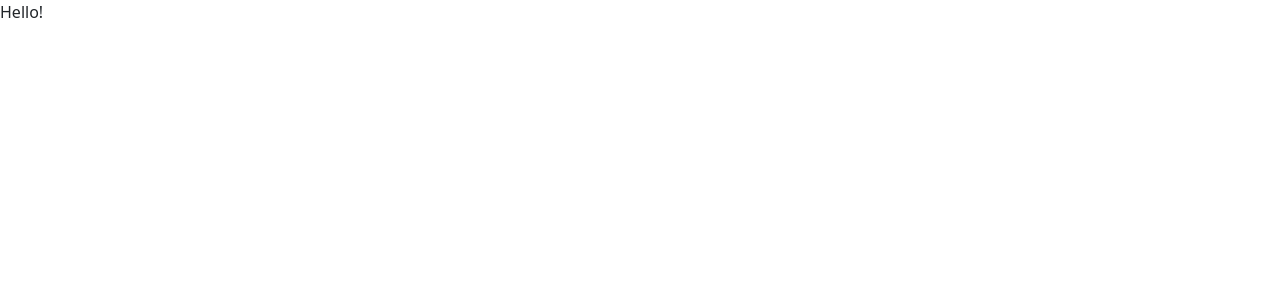
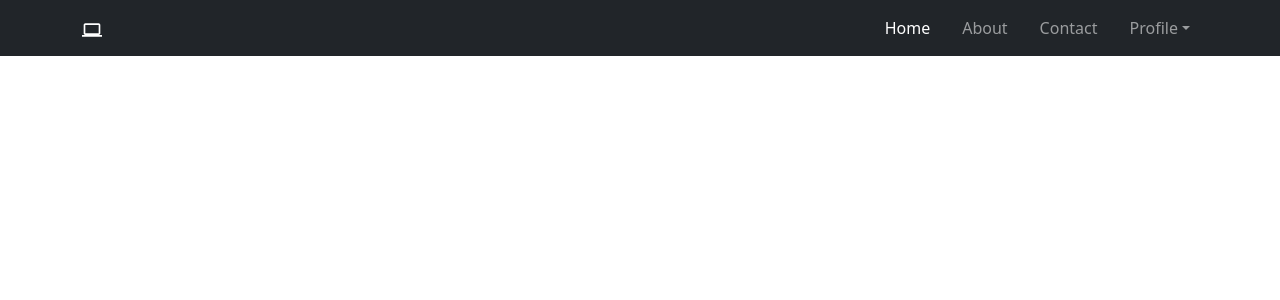
Before and after one commit to usbzonelk/ecommerce-app, a React (Create React App) app in the folder frontend/: page / in a window 1280 px wide. Shown: the top 300 px of the page. Built offline with nearby package versions, Linux system fonts and the light colour scheme.

Commit message:
Added #NavBar section

```diff
--- a/frontend/package.json
+++ b/frontend/package.json
@@ -8,6 +8,7 @@
     "@testing-library/user-event": "^13.5.0",
     "react": "^18.2.0",
     "react-dom": "^18.2.0",
+    "react-icons": "^4.7.1",
     "react-scripts": "5.0.1",
     "web-vitals": "^2.1.4"
   },
--- a/frontend/src/App.js
+++ b/frontend/src/App.js
@@ -1,9 +1,10 @@
 import React from 'react'
+import NavBar from './components/NavBar';
 
 const App = () => {
   return (
     <div className="App">
-      Hello!
+      <NavBar/>
     </div>
   );
 }
--- /dev/null
+++ b/frontend/src/components/NavBar.jsx
@@ -0,0 +1,41 @@
+import React from 'react'
+import { MdComputer } from 'react-icons/md'
+
+const NavBar = () => {
+    return (
+        <nav className="navbar navbar-expand-lg navbar-dark bg-dark">
+            <div className="container">
+                <a className="navbar-brand" href="#"><MdComputer/></a>
+                <button className="navbar-toggler" type="button" data-bs-toggle="collapse" data-bs-target="#navbarNav" aria-controls="navbarNav" aria-expanded="false" aria-label="Toggle navigation">
+                    <span className="navbar-toggler-icon"></span>
+                </button>
+                <div className="collapse navbar-collapse" id="navbarNav">
+                    <ul className="navbar-nav ms-md-auto gap-2">
+                        <li className="nav-item rounded">
+                            <a className="nav-link active" aria-current="page" href="#"><i className="bi bi-house-fill me-2"></i>Home</a>
+                        </li>
+                        <li className="nav-item rounded">
+                            <a className="nav-link" href="#"><i className="bi bi-people-fill me-2"></i>About</a>
+                        </li>
+                        <li className="nav-item rounded">
+                            <a className="nav-link" href="#"><i className="bi bi-telephone-fill me-2"></i>Contact</a>
+                        </li>
+                        <li className="nav-item dropdown rounded">
+                            <a className="nav-link dropdown-toggle" href="#" id="navbarDropdown" role="button" data-bs-toggle="dropdown" aria-expanded="false"><i className="bi bi-person-fill me-2"></i>Profile</a>
+                            <ul className="dropdown-menu dropdown-menu-end" aria-labelledby="navbarDropdown">
+                                <li><a className="dropdown-item" href="#">Account</a></li>
+                                <li><a className="dropdown-item" href="#">Another action</a></li>
+                                <li>
+                                    <hr className="dropdown-divider"/>
+                                </li>
+                                <li><a className="dropdown-item" href="#">Logout</a></li>
+                            </ul>
+                        </li>
+                    </ul>
+                </div>
+            </div>
+        </nav>
+    )
+}
+
+export default NavBar
```
Also changed, not shown: 1 other file (tests, documents, lock files or other folders).
